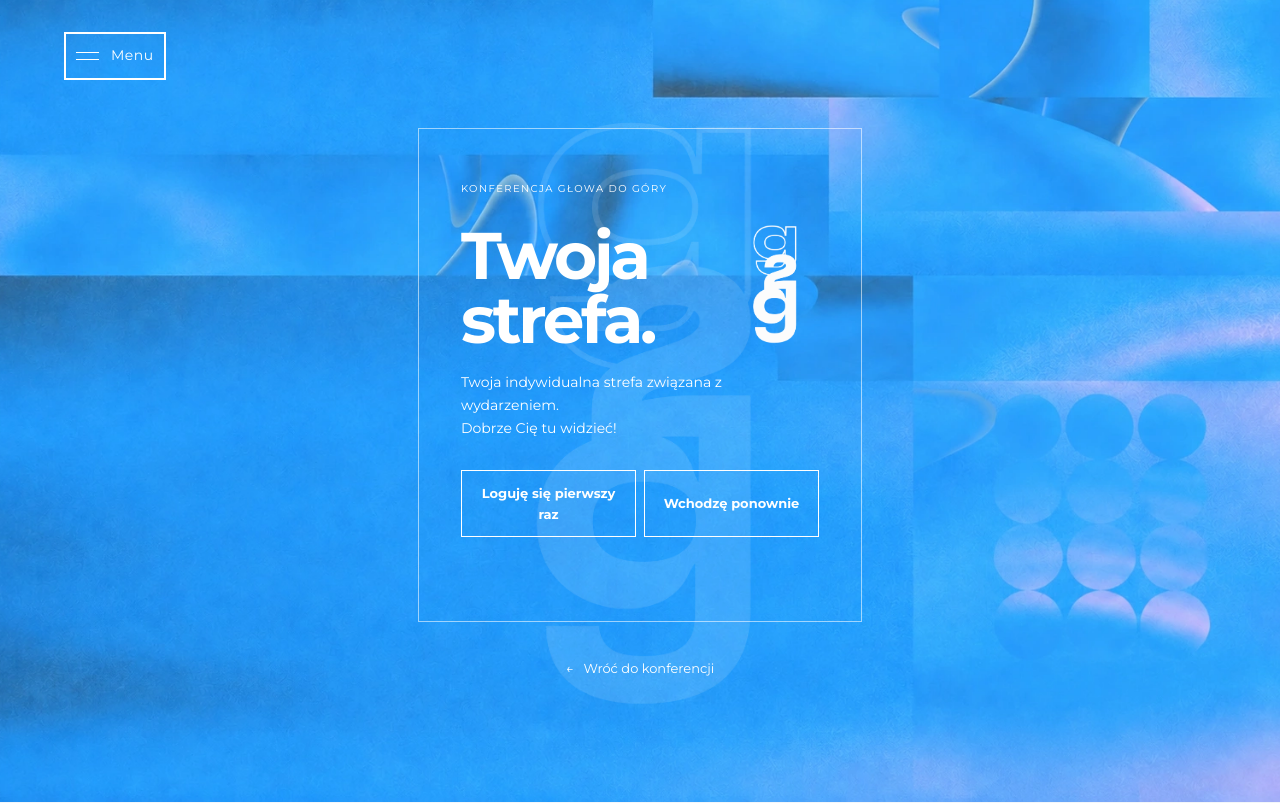
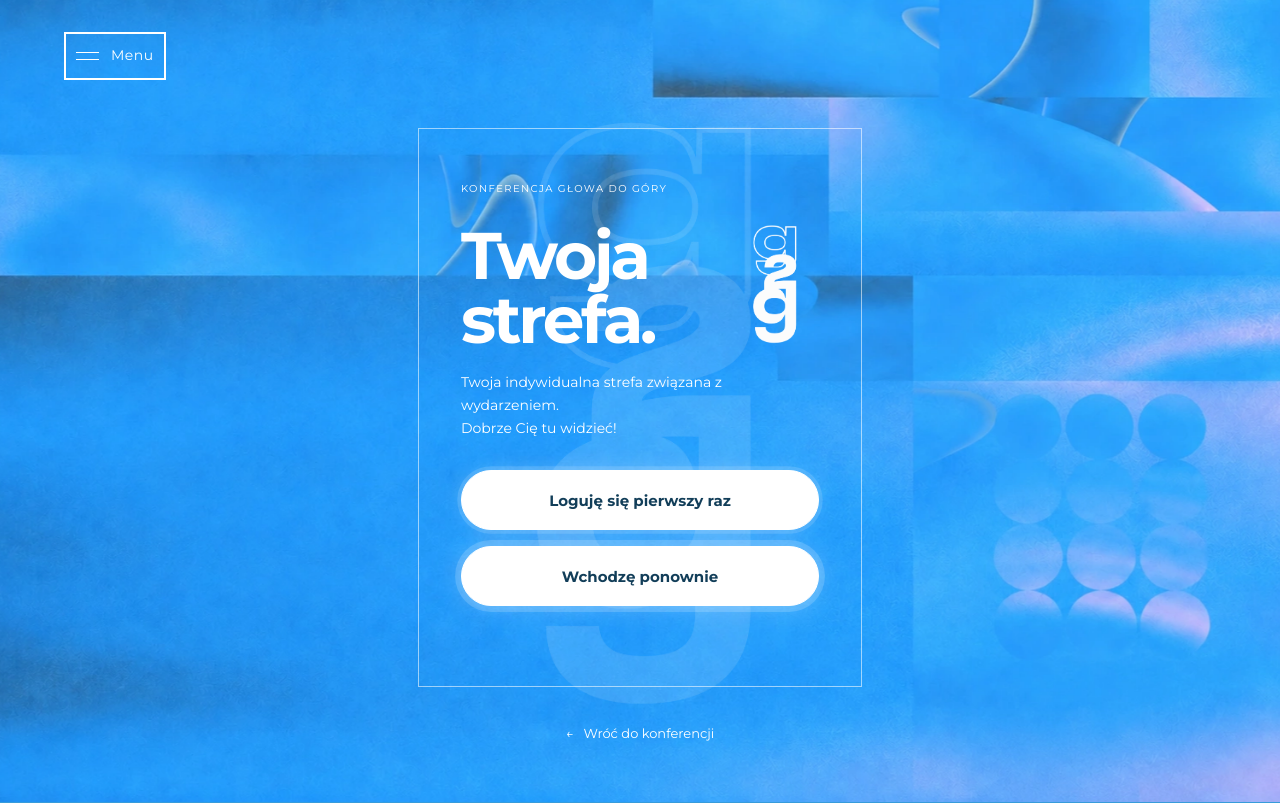
Before and after one commit to pawelsuchodolskizsti-cmd/konferencja-g2g, a Next.js app: page /uczestnik in a window 1280 px wide. Built offline with nearby package versions, Linux system fonts and the light colour scheme.

Commit message:
Stack rounded white login choices with a gentle accessible glow

```diff
--- a/src/app/uczestnik/participant-login.module.css
+++ b/src/app/uczestnik/participant-login.module.css
@@ -230,17 +230,51 @@
 
 .loginModes {
   display: grid;
-  grid-template-columns: 1fr 1fr;
-  gap: 8px;
+  grid-template-columns: 1fr;
+  gap: 16px;
   margin-bottom: 24px;
 }
 .form .loginModes button {
-  padding: 12px 8px;
-  font-size: 13px;
-  background: transparent;
-  color: white;
+  min-height: 60px;
+  padding: 16px 20px;
+  border-radius: 999px;
+  background: white;
+  color: #123e59;
+  font-size: 15px;
+  animation: loginGlow 3.2s ease-in-out infinite;
+}
+.form .loginModes button:nth-child(2) {
+  animation-delay: 0.8s;
+}
+.form .loginModes button:hover {
+  background: #eef8ff;
 }
 .form .loginModes button[aria-pressed="true"] {
-  background: white;
-  color: #123e59;
+  outline: 2px solid white;
+  outline-offset: 4px;
 }
+.form .loginModes button:focus-visible {
+  outline: 3px solid #123e59;
+  outline-offset: 4px;
+}
+.form .loginModes button:disabled {
+  animation: none;
+}
+@keyframes loginGlow {
+  0%,
+  100% {
+    box-shadow:
+      0 0 0 0 rgba(255, 255, 255, 0.08),
+      0 0 10px rgba(255, 255, 255, 0.08);
+  }
+  50% {
+    box-shadow:
+      0 0 0 6px rgba(255, 255, 255, 0.16),
+      0 0 28px rgba(255, 255, 255, 0.3);
+  }
+}
+@media (prefers-reduced-motion: reduce) {
+  .form .loginModes button {
+    animation: none;
+  }
+}
```
